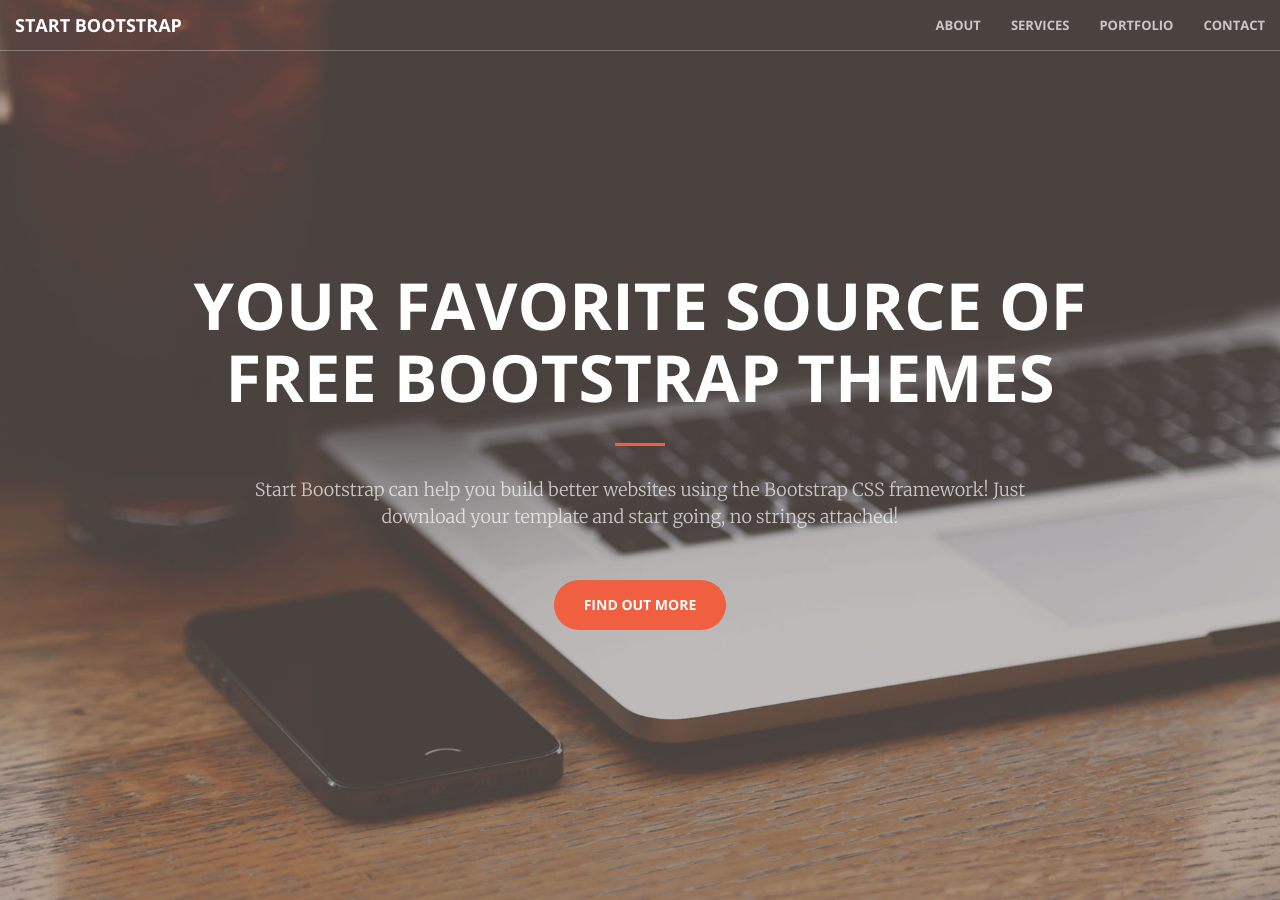
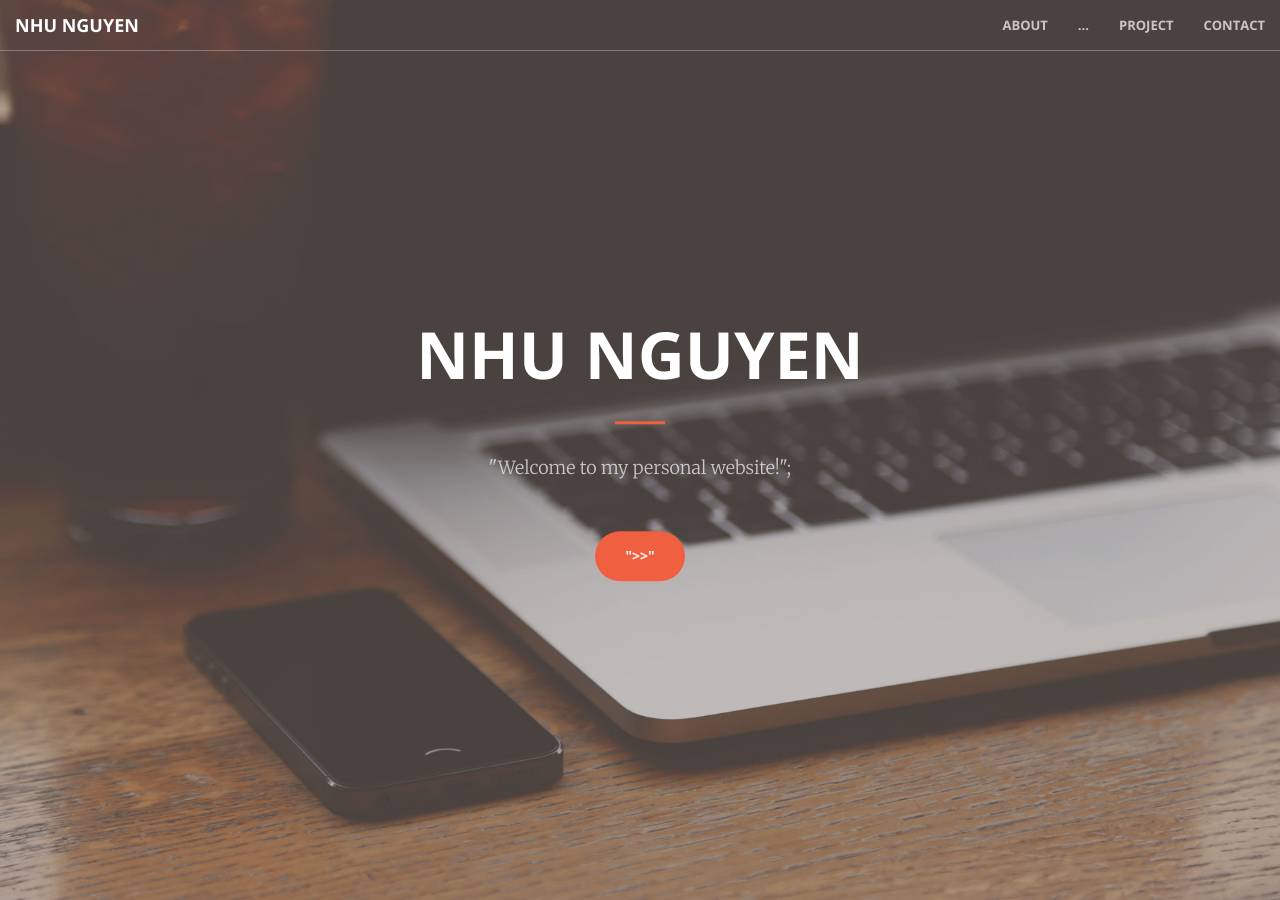
Before and after one commit to nhumnguyen/portfolio, a Jekyll site: the page built from index.html, in a window 1280 px wide and 900 px high. Built offline with Jekyll 4.4.1, drawn with Linux system fonts in a browser that asks for light colours; some of the changed text lies outside the part shown.

Commit message:
update content 1

```diff
--- a/_includes/call-to-action.html
+++ b/_includes/call-to-action.html
@@ -2,10 +2,10 @@
     <div class="container">
         <div class="row">
             <div class="col-lg-8 col-lg-offset-2 text-center">
-                <h2 class="section-heading">We've got what you need!</h2>
+                <h2 class="section-heading">About Me</h2>
                 <hr class="light">
-                <p class="text-faded">Start Bootstrap has everything you need to get your new website up and running in no time! All of the templates and themes on Start Bootstrap are open source, free to download, and easy to use. No strings attached!</p>
-                <a href="#" class="btn btn-default btn-xl">Get Started!</a>
+                <p class="text-faded">Personal description...</p>
+                <a href="#" class="btn btn-default btn-xl">Resume!</a>
             </div>
         </div>
     </div>
--- a/_includes/contact.html
+++ b/_includes/contact.html
@@ -2,9 +2,9 @@
     <div class="container">
         <div class="row">
             <div class="col-lg-8 col-lg-offset-2 text-center">
-                <h2 class="section-heading">Let's Get In Touch!</h2>
+                <h2 class="section-heading">Contact Me!</h2>
                 <hr class="primary">
-                <p>Ready to start your next project with us? That's great! Give us a call or send us an email and we will get back to you as soon as possible!</p>
+                <p>...</p>
             </div>
         <div class="col-lg-2 col-lg-offset-2 text-center">
             <a href="https://twitter.com/{{ site.twitter_username }}">
--- a/_includes/head.html
+++ b/_includes/head.html
@@ -6,7 +6,7 @@
     <meta name="description" content="">
     <meta name="author" content="">
 
-    <title>Creative - Start Bootstrap Theme</title>
+    <title>Nhu Nguyen </title>
 
     <!-- Bootstrap Core CSS -->
     <link rel="stylesheet" href="css/bootstrap.min.css" type="text/css">
--- a/_includes/header.html
+++ b/_includes/header.html
@@ -1,10 +1,10 @@
 <header>
     <div class="header-content">
         <div class="header-content-inner">
-            <h1>Your Favorite Source of Free Bootstrap Themes</h1>
+            <h1>Nhu Nguyen</h1>
             <hr>
-            <p>Start Bootstrap can help you build better websites using the Bootstrap CSS framework! Just download your template and start going, no strings attached!</p>
-            <a href="#about" class="btn btn-primary btn-xl page-scroll">Find Out More</a>
+            <p>"Welcome to my personal website!";</p>
+            <a href="#about" class="btn btn-primary btn-xl page-scroll">">>"</a>
         </div>
     </div>
 </header>
--- a/_includes/nav.html
+++ b/_includes/nav.html
@@ -8,7 +8,7 @@
                 <span class="icon-bar"></span>
                 <span class="icon-bar"></span>
             </button>
-            <a class="navbar-brand page-scroll" href="#page-top">Start Bootstrap</a>
+            <a class="navbar-brand page-scroll" href="#page-top">Nhu Nguyen</a>
         </div>
 
         <!-- Collect the nav links, forms, and other content for toggling -->
@@ -18,10 +18,10 @@
                     <a class="page-scroll" href="#about">About</a>
                 </li>
                 <li>
-                    <a class="page-scroll" href="#services">Services</a>
+                    <a class="page-scroll" href="#services">...</a>
                 </li>
                 <li>
-                    <a class="page-scroll" href="#portfolio">Portfolio</a>
+                    <a class="page-scroll" href="#portfolio">Project</a>
                 </li>
                 <li>
                     <a class="page-scroll" href="#contact">Contact</a>
--- a/_includes/services.html
+++ b/_includes/services.html
@@ -2,7 +2,7 @@
     <div class="container">
         <div class="row">
             <div class="col-lg-12 text-center">
-                <h2 class="section-heading">At Your Service</h2>
+                <h2 class="section-heading">Skills</h2>
                 <hr class="primary">
             </div>
         </div>
```
